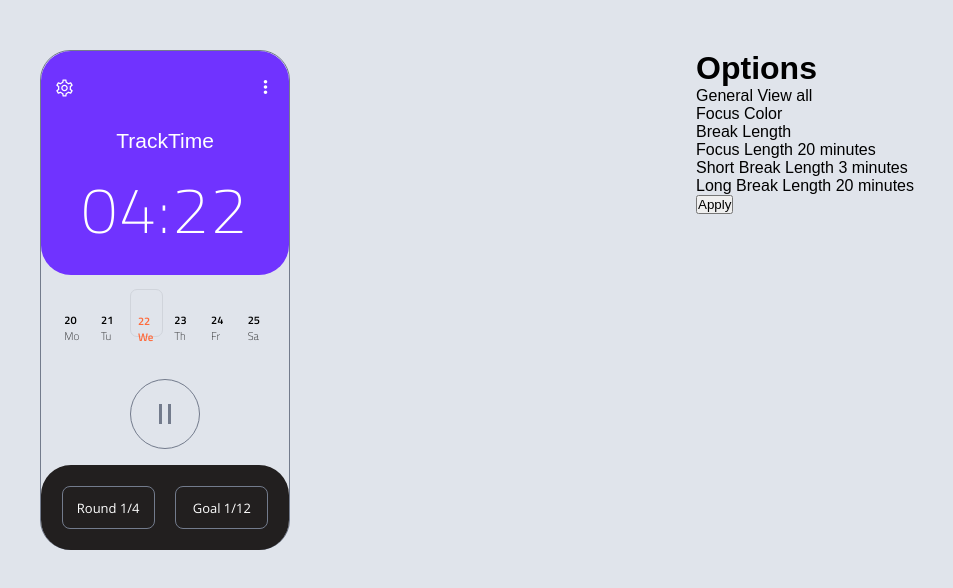
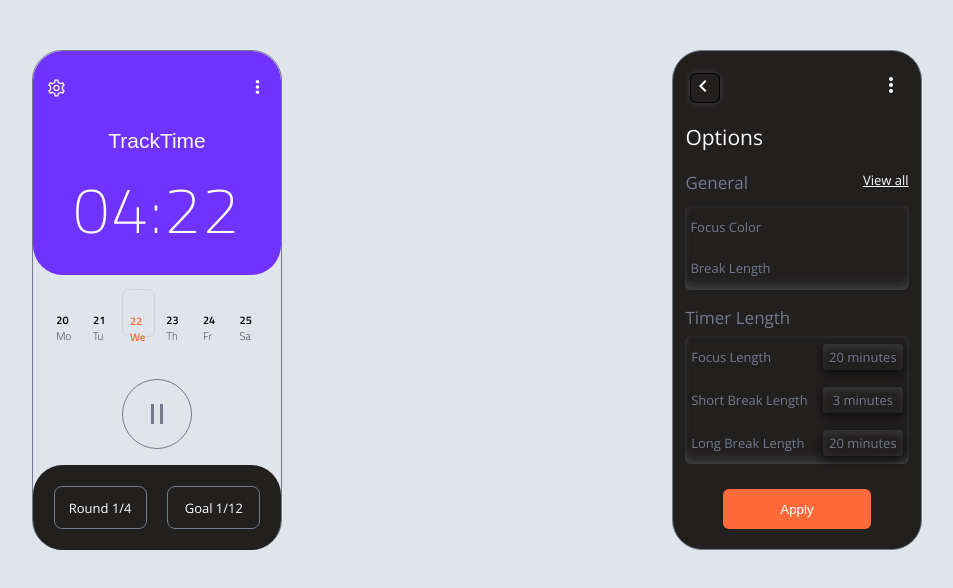
Before and after one commit to calind41/track-time-components-ui, a plain HTML site: page index.html in a window 1280 px wide. Shown: the whole page, without its empty margins (163-1116 px from the left). Drawn offline with nearby package versions, Linux system fonts and the light colour scheme.

Commit message:
second component updated

```diff
--- a/index.html
+++ b/index.html
@@ -89,10 +89,21 @@
 
         <div class='options-component'>
             <div class='navigation-container'>
-                <div class='arrow-left-wrapper'></div>
-                <div class='menu-wrapper'></div>
+                <div class='arrow-left-wrapper'>
+                    <svg xmlns="http://www.w3.org/2000/svg" height="24" viewBox="0 0 24 24" width="24">
+                        <path d="M0 0h24v24H0V0z" fill="none" />
+                        <path d="M15.41 16.59L10.83 12l4.58-4.59L14 6l-6 6 6 6 1.41-1.41z" /></svg>
                 </div>
-            <h1>Options</h1>
+                <div class='menu-wrapper'>
+                    <!--      vertical menu svg    -->
+                    <svg xmlns="http://www.w3.org/2000/svg" height="24" viewBox="0 0 24 24" width="24">
+                        <path d="M0 0h24v24H0z" fill="none" />
+                        <path
+                            d="M12 8c1.1 0 2-.9 2-2s-.9-2-2-2-2 .9-2 2 .9 2 2 2zm0 2c-1.1 0-2 .9-2 2s.9 2 2 2 2-.9 2-2-.9-2-2-2zm0 6c-1.1 0-2 .9-2 2s.9 2 2 2 2-.9 2-2-.9-2-2-2z" />
+                    </svg>
+                </div>
+            </div>
+            <p>Options</p>
             <div class='general-options-c'>
                 <div class='heading'>
                     <span>General</span>
@@ -110,6 +121,8 @@
                 </div>
             </div>
             <div class='timer-length-c'>
+                <p>Timer Length</p>
+                <div class='wrapper'>
                     <div class='focus-length-c'>
                         <span>Focus Length</span>
                         <span>20 minutes</span>
@@ -123,10 +136,12 @@
                         <span>20 minutes </span>
                     </div>
                 </div>
+            </div>
             <button>Apply</button>
         </div>
     </div>
 
+
 </body>
 
 </html>
--- a/style.css
+++ b/style.css
@@ -163,3 +163,154 @@ body {
   font-size: 13px;
   border-radius: 8px;
 }
+
+
+
+/* right-side component styles */
+.options-component {
+  border: 1px solid #737B8C;
+  border-radius: 30px;
+  width: 250px;
+  height: 500px;
+  background-color: #221F1F;
+  font-family: 'Open Sans', sans-serif;
+}
+.options-component .navigation-container {
+  height: 50px;
+  width: 90%;
+  margin: auto;
+  margin-top: 22px;
+  display: flex;
+  justify-content: space-between;
+}
+.navigation-container .arrow-left-wrapper,
+.navigation-container .menu-wrapper {
+  height: 30px;
+  width: 30px;
+  fill: #fff;
+}
+.navigation-container .arrow-left-wrapper {
+  border-radius: 6px;
+  border: 1px solid gray;
+  margin-left: 5px;
+  position: relative;
+  z-index: 2;
+/*   background-color: black; */
+  border: 1.8px solid black;
+  box-shadow: 0px 0px 10px -2px rgba(87,87,87,1);
+Copy Text
+}
+.options-component > p {
+  color: #fff;
+  font-size: 21px;
+  width: 90%;
+  margin: auto;
+
+}
+.general-options-c {
+  width: 90%;
+  height: 120px;
+  margin: auto;
+  margin-top: 20px;
+  border-radius: 6px;
+}
+.general-options-c .heading {
+  width: 100%;
+  height: 35px;
+  display: flex;
+  justify-content: space-between;
+}
+.general-options-c .heading span:nth-child(1) {
+  color: #737B8C;
+  font-size: 17px;
+}
+.general-options-c .heading span:nth-child(2) {
+  color: #fff;
+  font-size: 13px;
+  text-decoration: underline;
+}
+.general-options-c .switches {
+  font-size: 13px;
+  color: #737B8C;
+  height: 84px;
+  border-radius: 6px;
+  box-shadow: inset 0px -9px 12px -6px rgba(67,69,71,1), inset 0px 0px 5px -1px rgba(67,69,71,1);
+}
+.switches > div {
+  height: 41px;
+  display: flex;
+  justify-content: space-between;
+}
+.switches .focus-color-c > div:first-child,
+.switches .break-length-c > div:first-child {
+  display: flex;
+  flex-direction: column;
+  justify-content: center;
+  width: 85px;
+  margin-left: 5px;
+}
+
+.options-component .timer-length-c {
+  width: 90%;
+  margin: auto;
+  color: #737B8C;
+   font-size: 14px;
+  margin-top: 15px;
+  border-radius: 6px;
+}
+.timer-length-c > p {
+   font-size: 17px;
+  height: 30px;
+}
+.timer-length-c .wrapper {
+  height: 128px;
+  border-radius: 6px;
+  box-shadow: inset 0px -9px 12px -6px rgba(67,69,71,1), inset 0px 0px 5px -1px rgba(67,69,71,1);
+  font-size: 13px;
+  display: flex;
+  flex-direction: column;
+  justify-content: space-around;
+
+}
+.timer-length-c .wrapper .focus-length-c,
+.timer-length-c .wrapper .short-break-c,
+.timer-length-c .wrapper .long-break-c {
+/* border: 1px solid red; */
+  height: 41px;
+  display: flex;
+  align-items: center;
+  justify-content: space-around;
+}
+.timer-length-c .wrapper .focus-length-c > span:first-child,
+.timer-length-c .wrapper .short-break-c > span:first-child,
+.timer-length-c .wrapper .long-break-c > span:first-child {
+  width: 120px;
+}
+
+.timer-length-c .wrapper .focus-length-c > span:last-child,
+.timer-length-c .wrapper .short-break-c > span:last-child,
+.timer-length-c .wrapper .long-break-c > span:last-child {
+  width: 80px;
+  padding: 4px 3.5px;
+  text-align: center;
+  border-radius: 4px;
+  box-shadow: 0px 4px 10px 0px rgba(13,13,13,1),inset 0px 4px 10px -2px rgba(64,64,64,1);
+}
+
+.options-component > button {
+  display: block;
+  height: 40px;
+  width: 60%;
+  margin: auto;
+  margin-top: 25px;
+  border-radius: 6px;
+  outline: none;
+  border: none;
+  background-color: #FF6A3B;
+  color: #fff;
+  cursor: pointer;
+  transition: .2s ease-in;
+}
+.options-component > button:hover {
+  background-color: #EE6741;
+}
```
Lines whose indentation alone changed are shown as unchanged.
